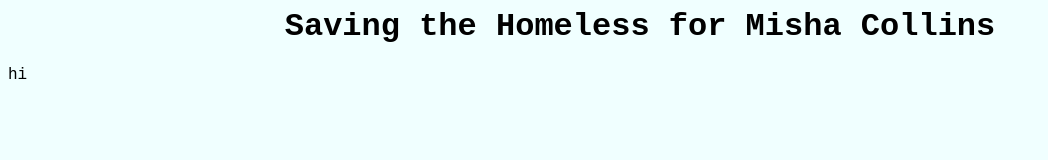
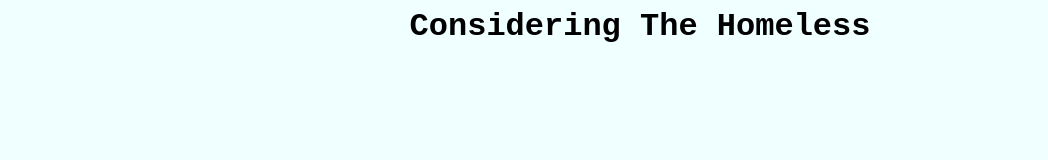
Before and after one commit to Rob0223/Testing_1, a plain HTML site: page index.html in a window 1280 px wide. Shown: the whole page, without its empty margins (0-1048 px from the left). Drawn offline with Linux system fonts and the light colour scheme.

Commit message:
body_text

```diff
--- a/index.html
+++ b/index.html
@@ -4,10 +4,10 @@
     </head>
 <body>
     <h1>
-        Saving the Homeless for Misha Collins
+        Considering The Homeless
     </h1>
     <p>
-        hi
+
     </p>
 </body>
 </html>
```
